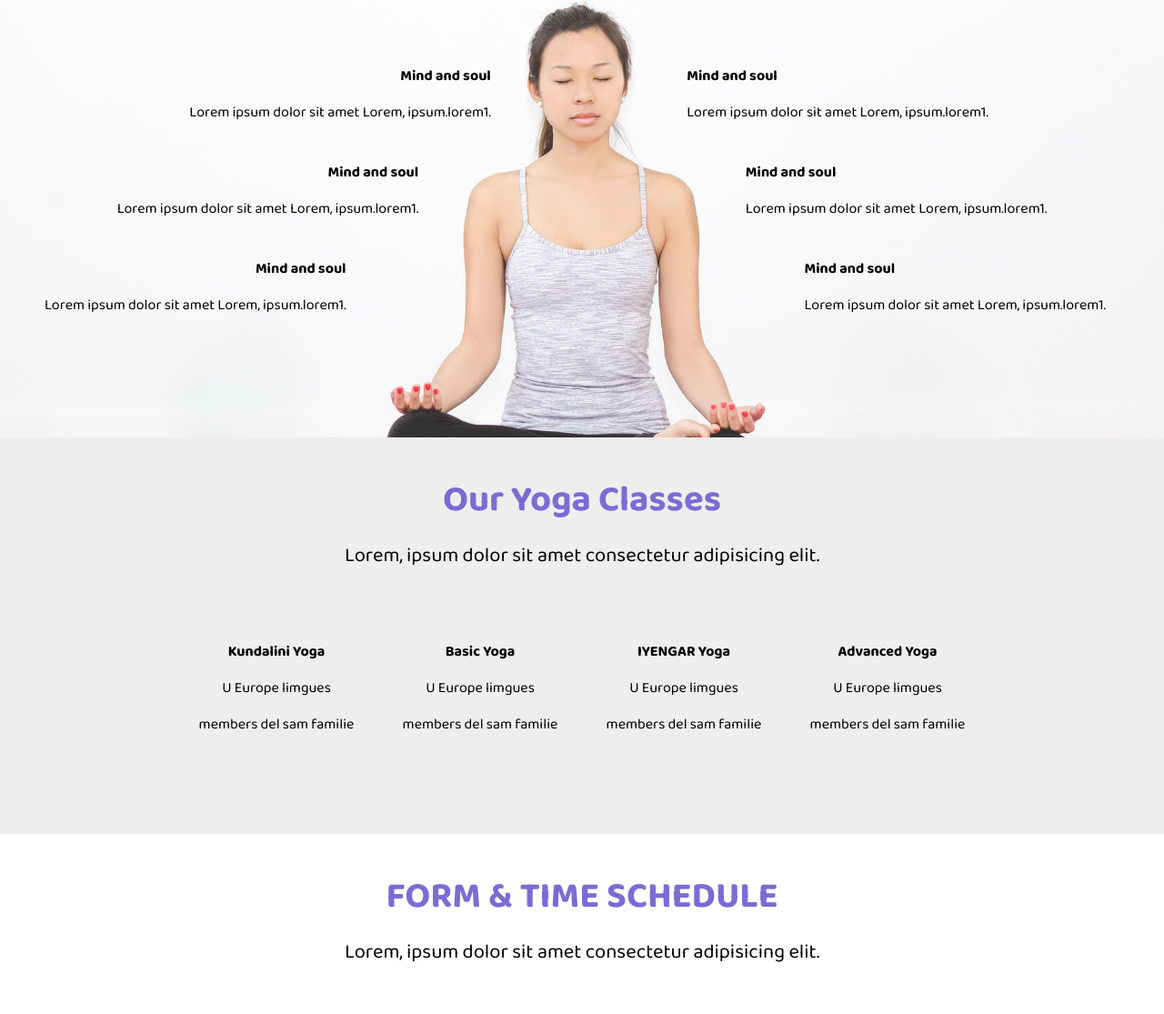
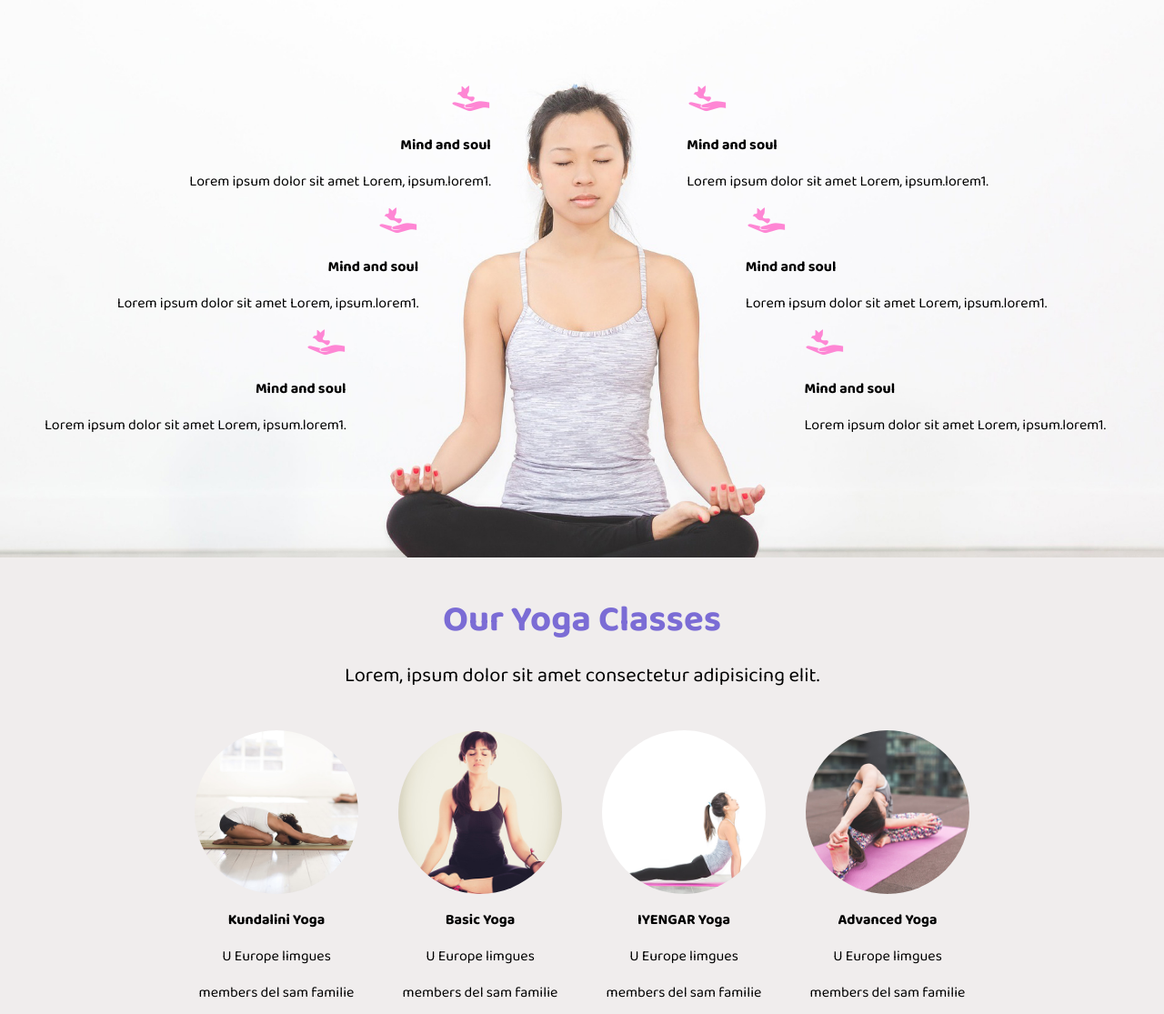
Before and after one commit to tgarg178/Yoga, a plain HTML site: page index.html in a window 1280 px wide. Shown: the part 1890-3005 px from the top of the page at 91% size. Drawn offline with nearby package versions, Linux system fonts and the light colour scheme; files whose address does not match are found by name; a web font is replaced by a local one.

Commit message:
Update index.html

```diff
--- a/index.html
+++ b/index.html
@@ -61,20 +61,20 @@
             <div class="row-1-mid">
 
               <div class="row-1-mid-left">
-                <img src="img/flower.png" alt="">
+                <img src="flower.png" alt="">
                 <h2>Choose the class</h2>
                 <p>Lorem, ipsum dolor sit amet consectetur  dolores corrupti iste voluptate rem nam.</p>
 
 
               </div>
               <div class="row-1-mid-mid">
-                <img src="img/flower.png" alt="">
+                <img src="flower.png" alt="">
                 <h2>Choose the class</h2>
                 <p>Lorem, ipsum dolor sit amet consectetur  dolores corrupti  iste voluptate rem nam.</p>
 
               </div>
               <div class="row-1-mid-right">
-                <img src="img/flower.png" alt="">
+                <img src="flower.png" alt="">
                 <h2>Choose the class</h2>
                 <p>Lorem, ipsum dolor sit amet consectetur  dolores corrupti  iste voluptate rem nam.</p>
 
@@ -122,7 +122,7 @@
                       <div class="row row1">
                         <div class="col-11">
                               <div class="advantage-1">
-                                <img src="img/mind-soul.png" alt="">
+                                <img src="mind-soul.png" alt="">
                                 <h4>Mind and soul</h4>
                                 <p>Lorem ipsum dolor sit amet  Lorem, ipsum.lorem1.</p>
                               </div>
@@ -131,7 +131,7 @@
                       <div class="row row2">
                         <div class="col-11 ">
                               <div class="advantage-2">
-                                <img src="img/mind-soul.png" alt="">
+                                <img src="mind-soul.png" alt="">
                                 <h4>Mind and soul</h4>
                                 <p>Lorem ipsum dolor sit amet  Lorem, ipsum.lorem1.</p>
                               </div>
@@ -140,7 +140,7 @@
                       <div class="row row3">
                         <div class="col-11">
                               <div class="advantage-3">
-                                <img src="img/mind-soul.png" alt="">
+                                <img src="mind-soul.png" alt="">
                                 <h4>Mind and soul</h4>
                                 <p>Lorem ipsum dolor sit amet  Lorem, ipsum.lorem1.</p>
                               </div>
@@ -157,7 +157,7 @@
                     <div class="row-col-3 row4">
                       <div class="col-11">
                             <div class="advantage-4">
-                              <img src="img/mind-soul.png" alt="">
+                              <img src="mind-soul.png" alt="">
                               <h4>Mind and soul</h4>
                               <p>Lorem ipsum dolor sit amet  Lorem, ipsum.lorem1.</p>
 
@@ -167,7 +167,7 @@
                     <div class="row-col-3 row5">
                       <div class="col-11">
                             <div class="advantage-5">
-                              <img src="img/mind-soul.png" alt="">
+                              <img src="mind-soul.png" alt="">
                               <h4>Mind and soul</h4>
                               <p>Lorem ipsum dolor sit amet  Lorem, ipsum.lorem1.</p>
                             </div>
@@ -176,7 +176,7 @@
                     <div class="row-col-3 row6">
                       <div class="col-11">
                             <div class="advantage-6">
-                              <img src="img/mind-soul.png" alt="">
+                              <img src="mind-soul.png" alt="">
                               <h4>Mind and soul</h4>
                               <p>Lorem ipsum dolor sit amet  Lorem, ipsum.lorem1.</p>
                             </div>
@@ -207,7 +207,7 @@
 
           <div class="row-4-mid-col-1">
             <div class="row-4-mid-col-1-img">
-              <img src="img/kundalini-yoga.jpg" alt="">
+              <img src="kundalini-yoga.jpg" alt="">
                 </div>
               <h4>Kundalini Yoga</h4>
               <p>U Europe limgues</p>
@@ -216,7 +216,7 @@
           </div>
           <div class="row-4-mid-col-2">
             <div class="row-4-mid-col-1-img">
-              <img src="img/basic-yoga.jpg" alt="">
+              <img src="basic-yoga.jpg" alt="">
             </div>
               <h4>Basic Yoga</h4>
               <p>U Europe limgues</p>
@@ -225,7 +225,7 @@
           </div>
           <div class="row-4-mid-col-3">
             <div class="row-4-mid-col-1-img">
-              <img src="img/iyengar-yoga.jpg" alt="">
+              <img src="iyengar-yoga.jpg" alt="">
             </div>
               <h4>IYENGAR Yoga</h4>
               <p>U Europe limgues</p>
@@ -234,7 +234,7 @@
           </div>
           <div class="row-4-mid-col-4">
             <div class="row-4-mid-col-1-img">
-              <img src="img/advanced-yoga-poses.jpg" alt="">
+              <img src="advanced-yoga-poses.jpg" alt="">
             </div>
               <h4>Advanced Yoga</h4>
               <p>U Europe limgues</p>
@@ -351,7 +351,7 @@
             </div>
             <div class="row-4-mid-col-2">
               <div class="row-4-mid-col-1-img">
-                <img src="img/basic-yoga.jpg" alt="">
+                <img src="basic-yoga.jpg" alt="">
               </div>
                 <h4>Basic Yoga</h4>
                 <p>U Europe limgues</p>
@@ -360,7 +360,7 @@
             </div>
             <div class="row-4-mid-col-3">
               <div class="row-4-mid-col-1-img">
-                <img src="img/iyengar-yoga.jpg" alt="">
+                <img src="iyengar-yoga.jpg" alt="">
               </div>
                 <h4>IYENGAR Yoga</h4>
                 <p>U Europe limgues</p>
@@ -369,7 +369,7 @@
             </div>
             <div class="row-4-mid-col-4">
               <div class="row-4-mid-col-1-img">
-                <img src="img/advanced-yoga-poses.jpg" alt="">
+                <img src="advanced-yoga-poses.jpg" alt="">
               </div>
                 <h4>Advanced Yoga</h4>
                 <p>U Europe limgues</p>
```
